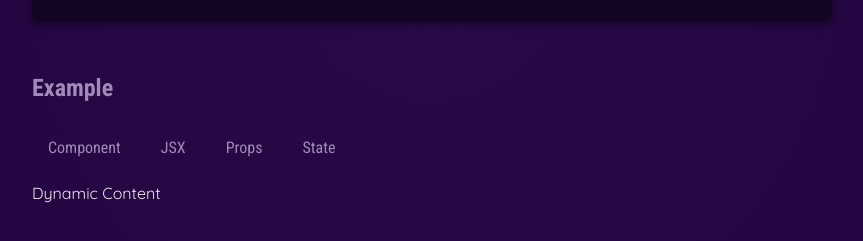
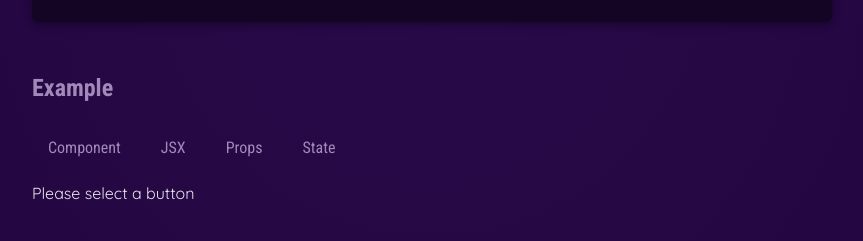
Before and after one commit to chrisumali/my-first-react, a React (Vite) app: page / in a window 1280 px wide. Shown: the part 677-918 px from the top of the page, without its empty margins (208-1071 px from the left). Built offline with nearby package versions, Linux system fonts and the light colour scheme.

Commit message:
Managing state and using hooks

```diff
--- a/src/App.jsx
+++ b/src/App.jsx
@@ -1,12 +1,21 @@
+/*All imports that starts with 'use' are react hooks
+all react hooks must be called only inside react components or other react hooks*/
+
+import { useState } from 'react';
+
 import  Header from './components/Header/Header.jsx';
 import CoreConcept from './components/CoreConcept.jsx';
 import { CORE_CONCEPTS } from './data.js';
 import TabButton from './components/TabButton.jsx';
 
 function App() {
+  //Hook useState called on top level
+  const [selectedTopic, setSelectedTopic ] = useState('Please select a button');
+
   function handleSelect(selectedButton){
     //selectedButton => 'components', 'jsx', 'props', 'state'
-    console.log(selectedButton + ' - Selected');
+    setSelectedTopic(selectedButton);
+    console.log(selectedTopic);
   }
 
   return (
@@ -30,7 +39,7 @@ function App() {
             <TabButton onSelect={() => handleSelect('props')}>Props</TabButton>
             <TabButton onSelect={() => handleSelect('state')}>State</TabButton>
           </menu>
-          Dynamic Content
+          {selectedTopic}
         </section>
       </main>
     </div>
@@ -38,3 +47,9 @@ function App() {
 }
 
 export default App;
+
+/*
+* Rules of hooks:
+* Only call hooks inside of component functions
+* Only call hooks on the top level
+*/
```
